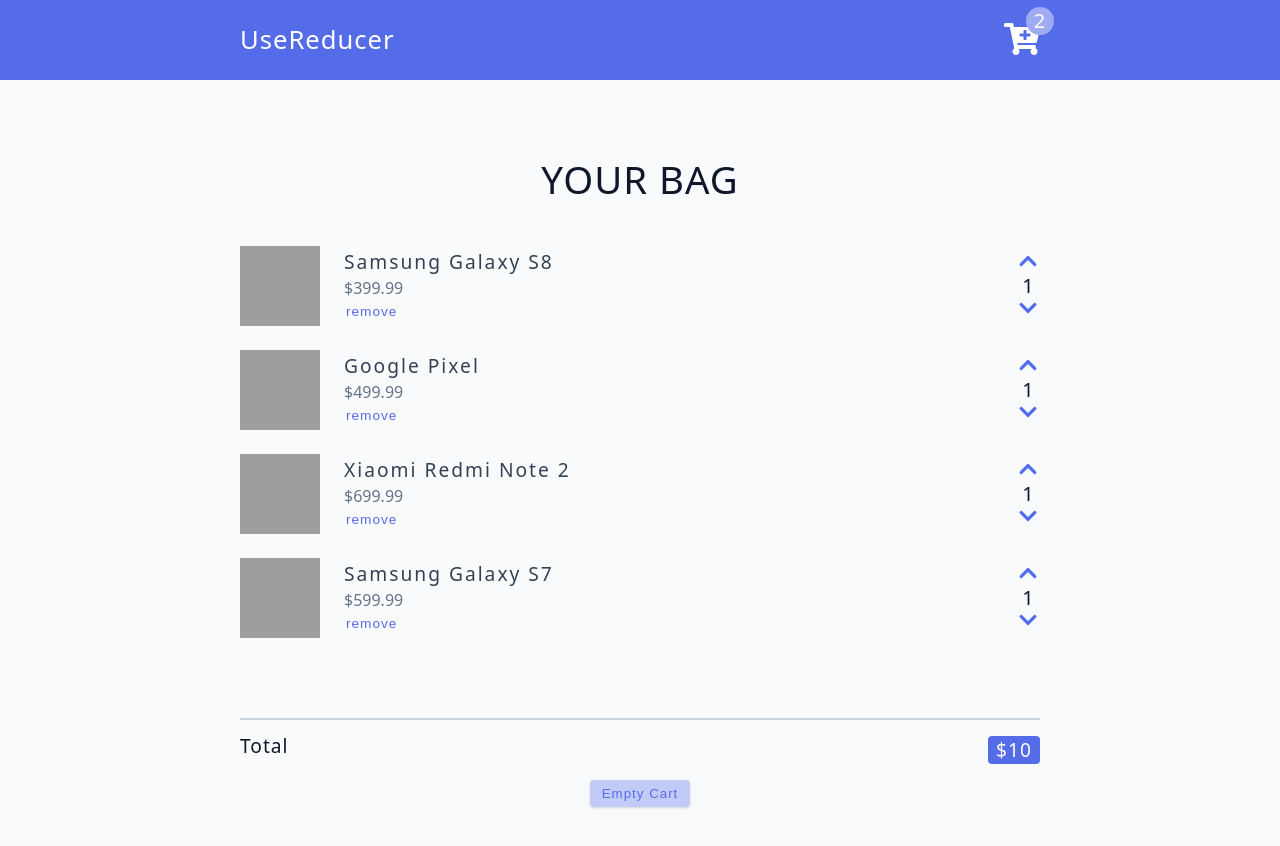
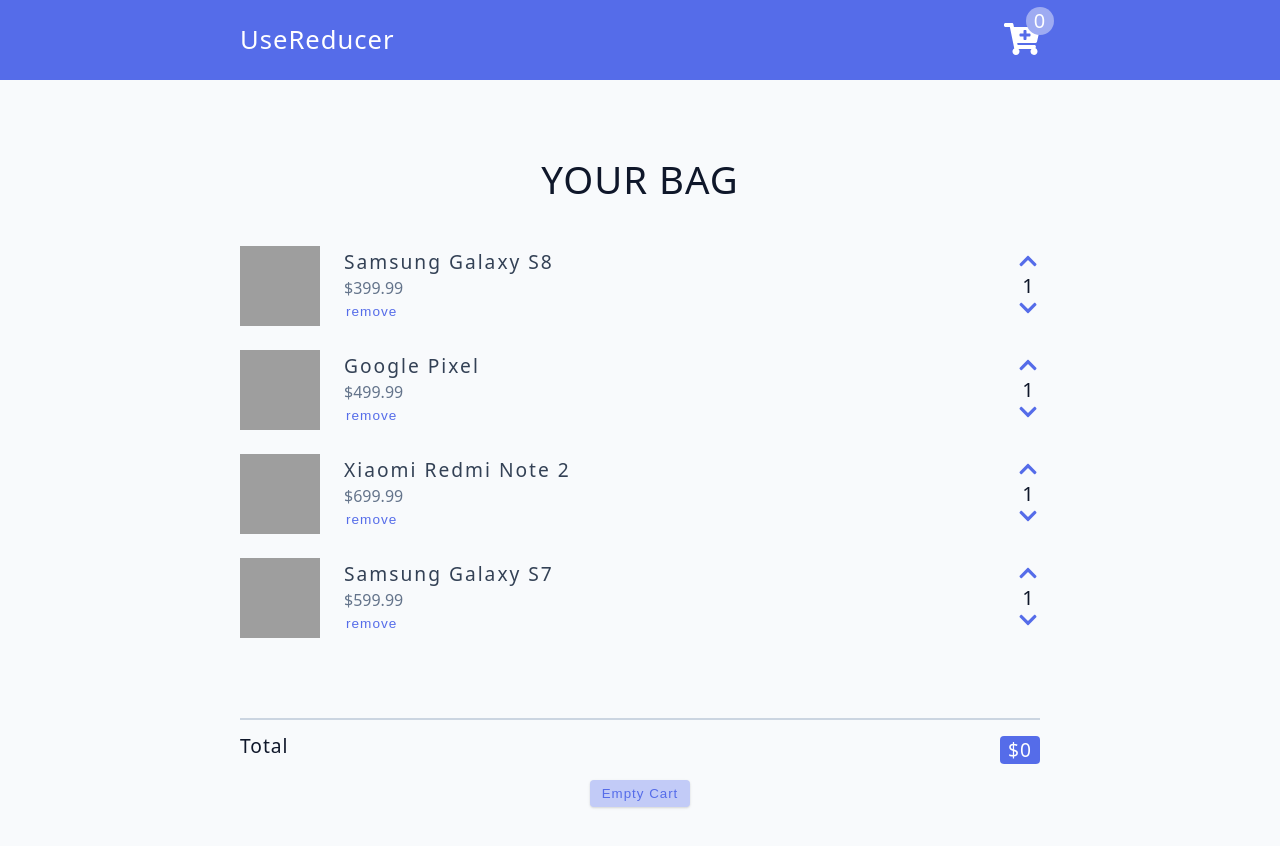
Before and after one commit to matthewcordaro/Portfolio-React-Cart, a React (Vite) app: page / in a window 1280 px wide. Built offline with nearby package versions, Linux system fonts and the light colour scheme; grey boxes are pictures that could not be loaded.

Commit message:
Update CartContainer and Navbar to utilize totalCost and totalAmount from global context

```diff
--- a/src/CartContainer.jsx
+++ b/src/CartContainer.jsx
@@ -2,7 +2,7 @@
 import { useGlobalContext } from "./context"
 import cartItems from "./data"
 const CartContainer = () => {
-  const { cart, emptyCart } = useGlobalContext()
+  const { cart, emptyCart, totalCost } = useGlobalContext()
 
   const cartArray = Array.from(cart.entries())
 
@@ -34,7 +34,7 @@
         <hr />
         <div>
           <h5 className='cart-total'>
-            total <span>$10</span>
+            total <span>${totalCost}</span>
           </h5>
         </div>
         <button className='btn btn-hipster' onClick={emptyCart}>
--- a/src/Navbar.jsx
+++ b/src/Navbar.jsx
@@ -1,5 +1,7 @@
 import { FaCartPlus } from "react-icons/fa"
+import { useGlobalContext } from "./context"
 const Navbar = () => {
+  const { totalAmount } = useGlobalContext()
   return (
     <nav>
       <div className='nav-center'>
@@ -7,7 +9,7 @@
         <div className='nav-container'>
           <FaCartPlus className='cart-icon' />
           <div className='amount-container'>
-            <p className='total-amount'>2</p>
+            <p className='total-amount'>{totalAmount}</p>
           </div>
         </div>
       </div>
```
